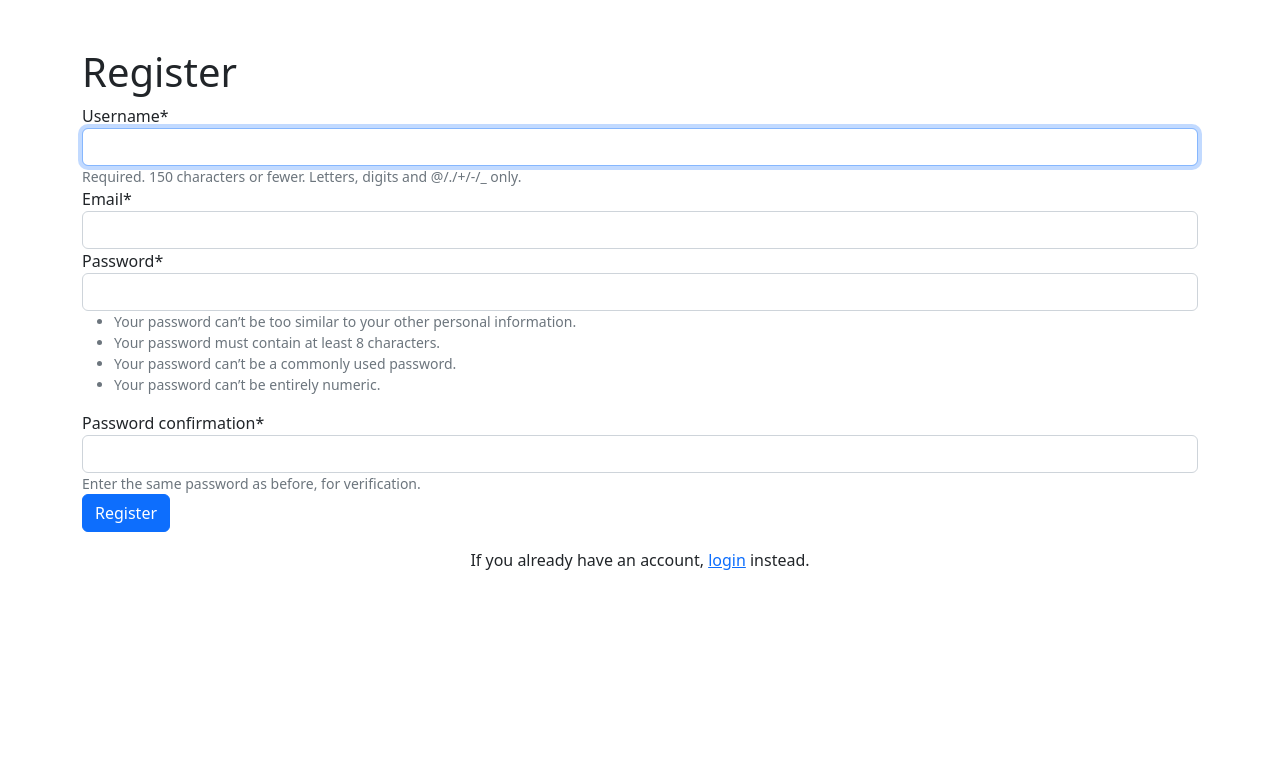
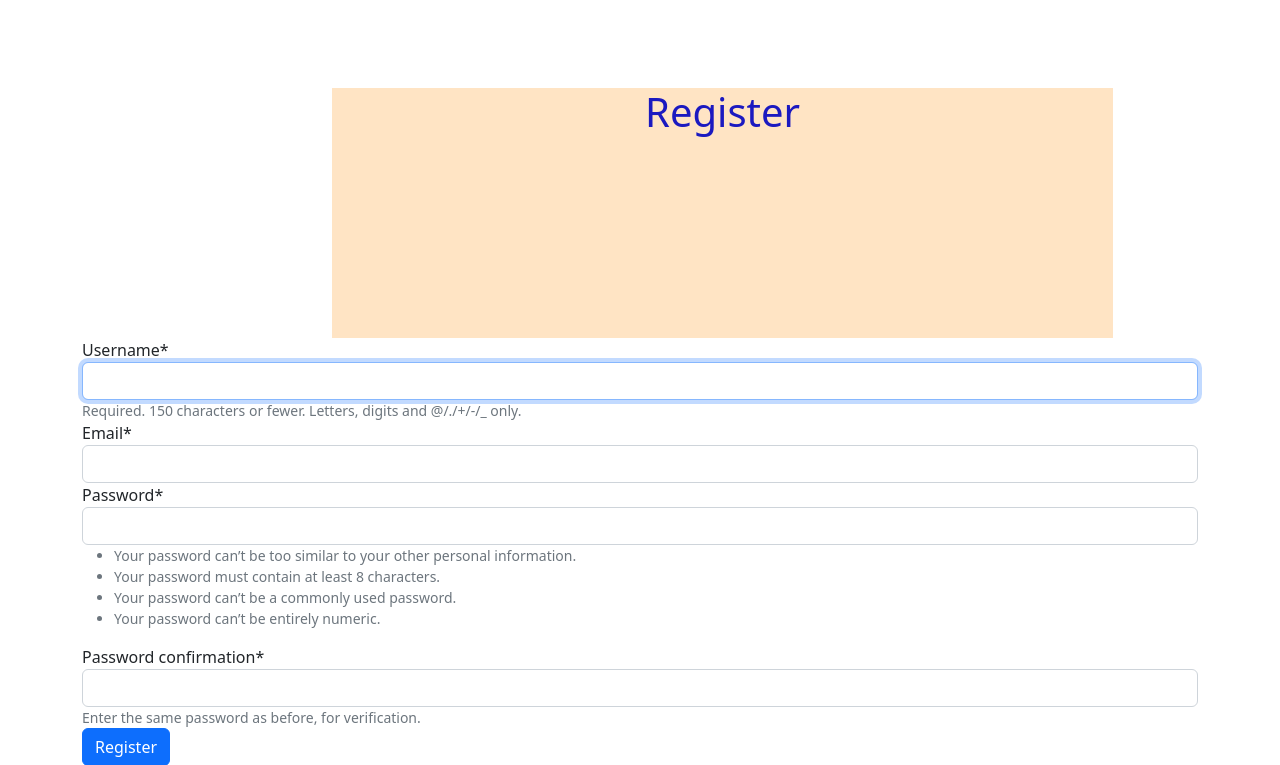
Before and after one commit to monica-u/E_pharmacy, a Django app: page /pharma/ in a window 1280 px wide. Shown: the top 765 px of the page. Before the commit the page ends 570 px from the top, so only its background shows below. Run offline with Django 4.2, Linux system fonts and the light colour scheme; some libraries are stand-ins or nearby versions.

Commit message:
testing the addition of box_styles.css

```diff
--- /dev/null
+++ b/pharma -Update/templates/pharma/box_style.css
@@ -0,0 +1,14 @@
+.titlebackground {
+
+    width: 70%;
+    height: 250px;
+
+    background-color: bisque;
+    margin-left: 250px;
+    margin-top: 40px;
+
+    text-align: center;
+    font-size: 50px;
+    color:rgb(27, 25, 192)
+
+}
--- a/pharma -Update/templates/pharma/register.html
+++ b/pharma -Update/templates/pharma/register.html
@@ -2,10 +2,14 @@
 {% load static %}
 <link href="https://cdn.jsdelivr.net/npm/bootstrap@5.2.0-beta1/dist/css/bootstrap.min.css" rel="stylesheet" integrity="sha384-0evHe/X+R7YkIZDRvuzKMRqM+OrBnVFBL6DOitfPri4tjfHxaWutUpFmBp4vmVor" crossorigin="anonymous">
 {% load crispy_forms_tags %}
+<link rel="stylesheet" href="box_style.css">
 
 <!--Register-->
 <div class="container py-5">
-	<h1>Register</h1>
+	<header class = "titlebackground">
+		<h1>Register</h1>
+	</header>
+
 	<form method="POST">
 		{% csrf_token %}
 		{{ register_form|crispy }}
```
